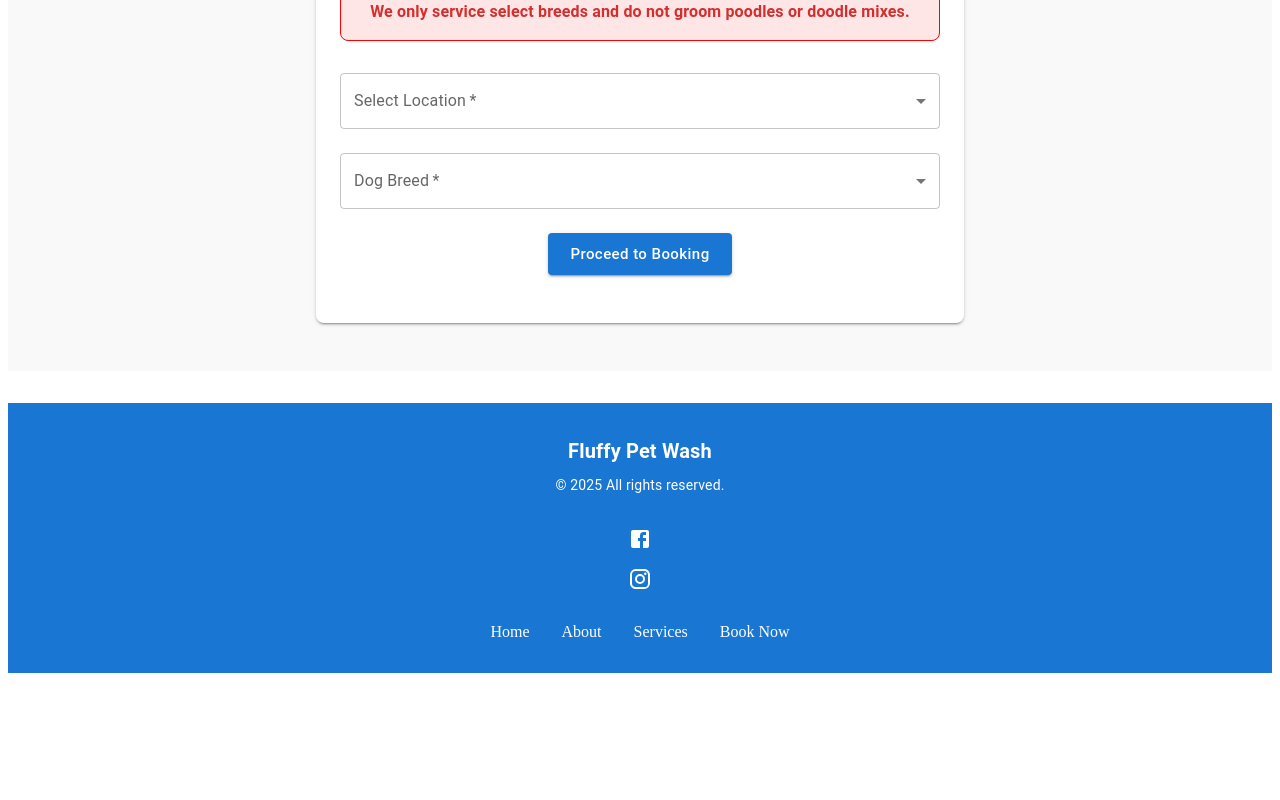
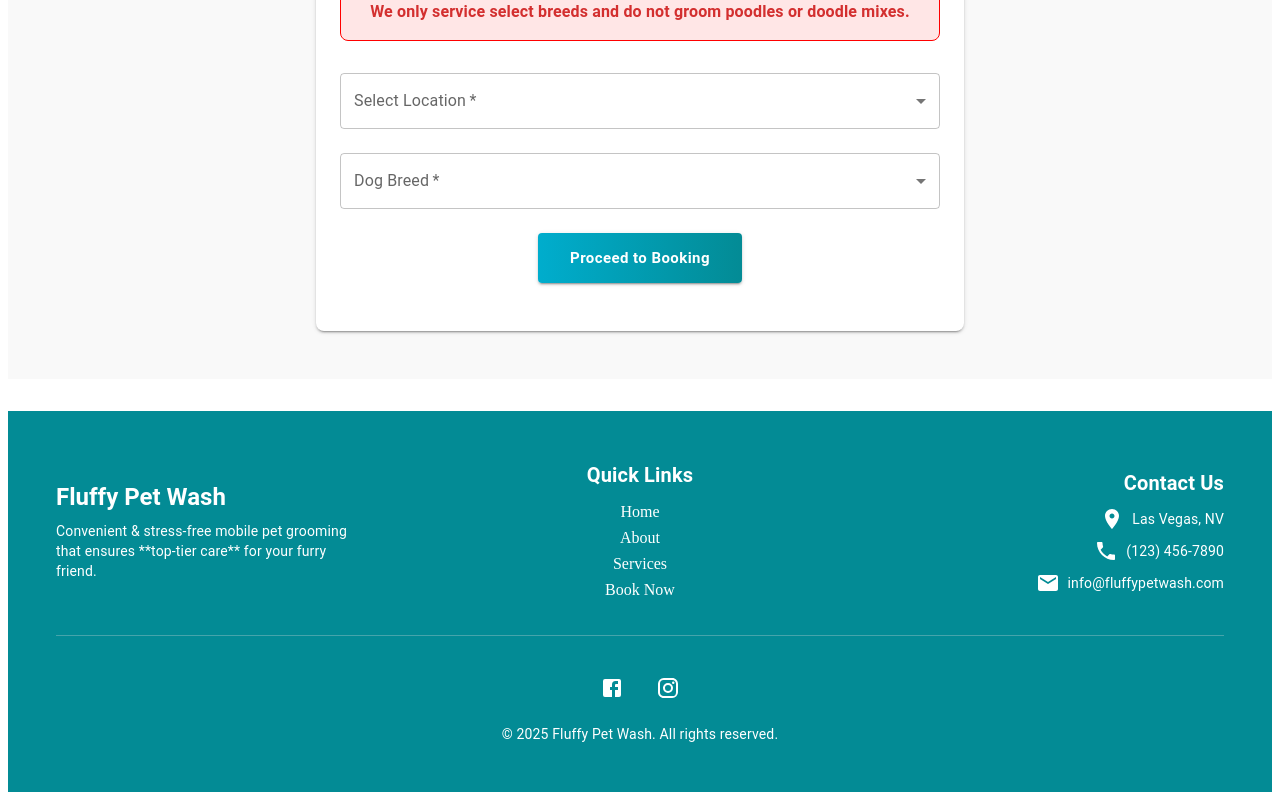
Before and after one commit to crisboxing11/Fluffy, a Next.js app: page / in a window 1280 px wide. Shown: the part 3378-4178 px from the top of the page. Before the commit the page ends 4059 px from the top, so only its background shows below. Built offline with nearby package versions, Linux system fonts and the light colour scheme.

Commit message:
improved footer

```diff
--- a/components/Layout/Footer.tsx
+++ b/components/Layout/Footer.tsx
@@ -1,20 +1,73 @@
-import { Box, Typography, Link, IconButton } from '@mui/material';
+import { Box, Typography, Link, IconButton, Grid, Divider } from '@mui/material';
 import FacebookIcon from '@mui/icons-material/Facebook';
 import InstagramIcon from '@mui/icons-material/Instagram';
+import LocationOnIcon from '@mui/icons-material/LocationOn';
+import PhoneIcon from '@mui/icons-material/Phone';
+import EmailIcon from '@mui/icons-material/Email';
 import { motion } from 'framer-motion';
 
 const Footer = () => {
   return (
-    <Box sx={{ bgcolor: 'primary.main', color: 'white', py: 4, textAlign: 'center' }}>
-      <Typography variant="h6" fontWeight="bold">
+    <Box sx={{ bgcolor: '#038B95', color: 'white', py: 6, px: { xs: 3, md: 6 } }}>
+      <Grid container spacing={4} justifyContent="space-between" alignItems="center">
+
+        {/* Column 1: Brand & Description */}
+        <Grid item xs={12} md={4} textAlign={{ xs: 'center', md: 'left' }}>
+          <Typography variant="h5" fontWeight="bold" mb={1}>
             Fluffy Pet Wash
           </Typography>
-      <Typography variant="body2" mt={1} mb={3}>
-        &copy; {new Date().getFullYear()} All rights reserved.
+          <Typography variant="body2" color="white" maxWidth={300}>
+            Convenient & stress-free mobile pet grooming that ensures **top-tier care** for your furry friend.
           </Typography>
+        </Grid>
 
+        {/* Column 2: Quick Links */}
+        <Grid item xs={12} md={4} textAlign="center">
+          <Typography variant="h6" fontWeight="bold" mb={1}>
+            Quick Links
+          </Typography>
+          <Box display="flex" flexDirection="column" alignItems="center">
+            <Link href="/" color="inherit" underline="none" sx={{ my: 0.5 }}>
+              Home
+            </Link>
+            <Link href="/about" color="inherit" underline="none" sx={{ my: 0.5 }}>
+              About
+            </Link>
+            <Link href="/services" color="inherit" underline="none" sx={{ my: 0.5 }}>
+              Services
+            </Link>
+            <Link href="#booking" color="inherit" underline="none" sx={{ my: 0.5 }}>
+              Book Now
+            </Link>
+          </Box>
+        </Grid>
+
+        {/* Column 3: Contact Info */}
+        <Grid item xs={12} md={4} textAlign={{ xs: 'center', md: 'right' }}>
+          <Typography variant="h6" fontWeight="bold" mb={1}>
+            Contact Us
+          </Typography>
+          <Box display="flex" flexDirection="column" alignItems={{ xs: 'center', md: 'flex-end' }}>
+            <Box display="flex" alignItems="center" mb={1}>
+              <LocationOnIcon sx={{ mr: 1 }} /> <Typography variant="body2">Las Vegas, NV</Typography>
+            </Box>
+            <Box display="flex" alignItems="center" mb={1}>
+              <PhoneIcon sx={{ mr: 1 }} /> <Typography variant="body2">(123) 456-7890</Typography>
+            </Box>
+            <Box display="flex" alignItems="center">
+              <EmailIcon sx={{ mr: 1 }} /> <Typography variant="body2">info@fluffypetwash.com</Typography>
+            </Box>
+          </Box>
+        </Grid>
+      </Grid>
+
+      {/* Divider */}
+      <Divider sx={{ my: 4, bgcolor: 'white', opacity: 0.3 }} />
+
+      {/* Social Media & Copyright */}
+      <Box display="flex" flexDirection="column" alignItems="center">
         {/* Social Media Links */}
-      <Box>
+        <Box display="flex" gap={2} mb={2}>
           <motion.div whileHover={{ scale: 1.2 }}>
             <IconButton color="inherit" href="https://facebook.com" target="_blank">
               <FacebookIcon />
@@ -27,20 +80,10 @@ const Footer = () => {
           </motion.div>
         </Box>
 
-      {/* Quick Links */}
-      <Box mt={3}>
-        <Link href="/" color="inherit" underline="hover" sx={{ mx: 2 }}>
-          Home
-        </Link>
-        <Link href="/about" color="inherit" underline="hover" sx={{ mx: 2 }}>
-          About
-        </Link>
-        <Link href="/services" color="inherit" underline="hover" sx={{ mx: 2 }}>
-          Services
-        </Link>
-        <Link href="#booking" color="inherit" underline="hover" sx={{ mx: 2 }}>
-          Book Now
-        </Link>
+        {/* Copyright */}
+        <Typography variant="body2">
+          &copy; {new Date().getFullYear()} Fluffy Pet Wash. All rights reserved.
+        </Typography>
       </Box>
     </Box>
   );
--- a/components/PreBookingForm.tsx
+++ b/components/PreBookingForm.tsx
@@ -103,7 +103,16 @@ const PreBookingForm = () => {
         color="primary"
         onClick={handleSubmit}
         size="large"
-        sx={{ textTransform: 'none' }}
+        sx={{ textTransform: 'none', background: 'linear-gradient(90deg, #00ADCD, #038B95)',
+              px: 4,
+              py: 1.5,
+              fontWeight: 'bold',
+              '&:hover': {
+                background: 'linear-gradient(90deg, #038B95, #00ADCD)',
+                transform: 'scale(1.05)',
+                transition: 'all 0.3s ease-in-out',
+              },
+        }}
       >
         Proceed to Booking
       </Button>
```
Lines whose indentation alone changed are shown as unchanged.
